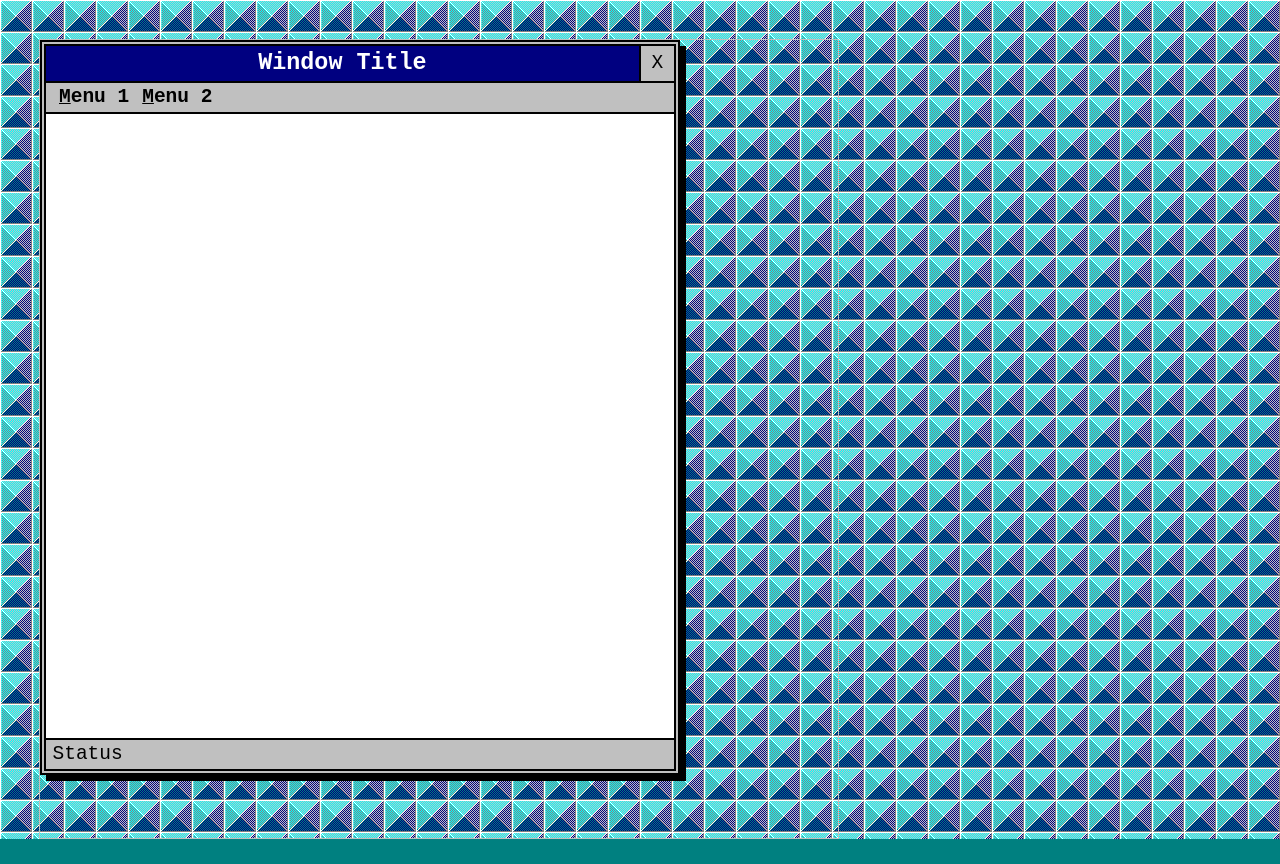
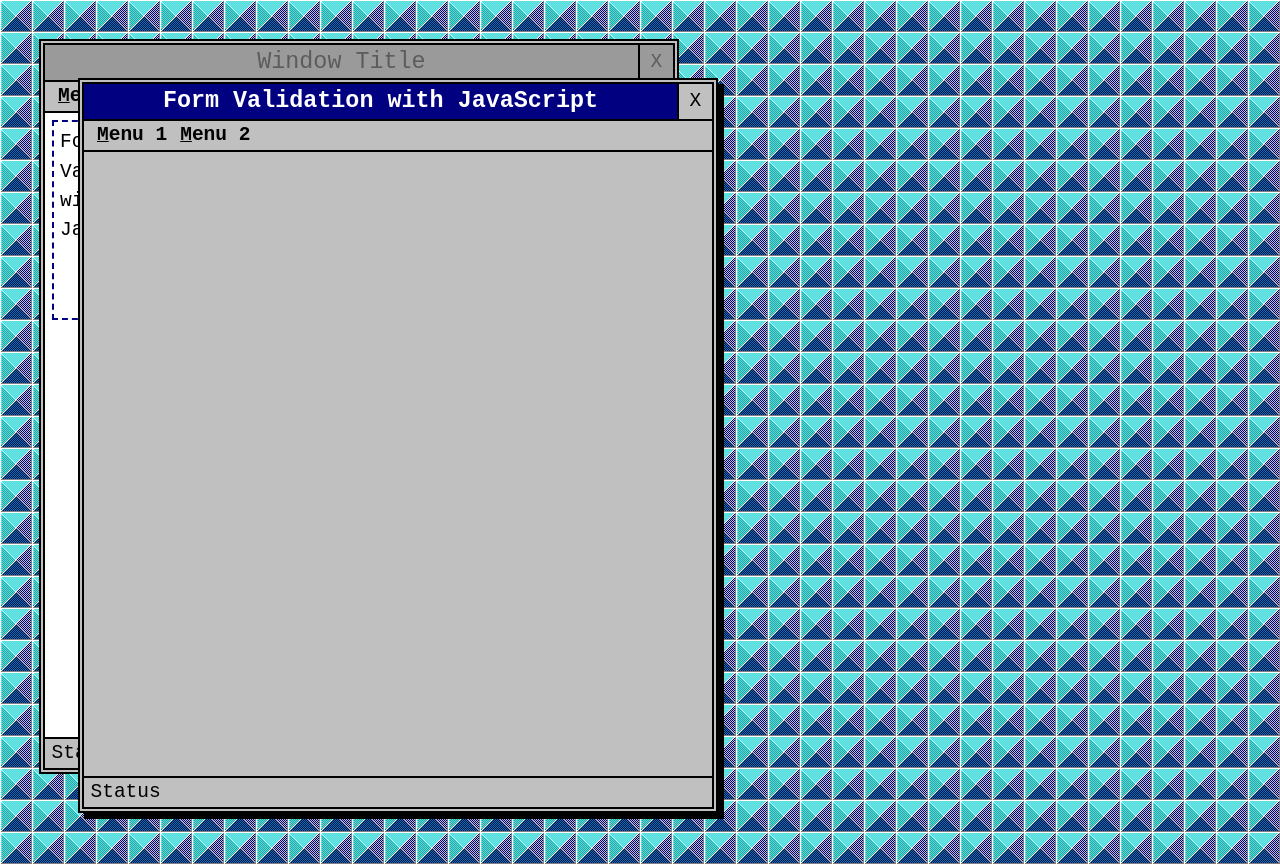
Before and after one commit to cobbland/odin-os, a website built with webpack: page src/template.html in a window 1280 px wide. Shown: the top 864 px of the page. Before the commit the page ends 839 px from the top, so only its background shows below. Built offline with nearby package versions, Linux system fonts and the light colour scheme.

Commit message:
Add close window handling

```diff
--- a/src/dropdown-menu.js
+++ b/src/dropdown-menu.js
@@ -1,7 +1,8 @@
 const dropdownMenus = Array.from(document.querySelectorAll('.dropdown-menu'));
+const windows = Array.from(document.querySelectorAll('.window'));
 
-function toggleOpen(menu) {
-    menu.classList.toggle('open')
+function toggleOpen(thing) {
+    thing.classList.toggle('open')
 }
 
 let savedMenu;
@@ -32,4 +33,15 @@ document.documentElement.addEventListener('click', (button) => {
     ) {
         toggleOpen(savedMenu);
     }
+
+    // Close button handling
+    let currentWindow = windows.filter((word) => button.target.closest('.window') === word);
+    if (button.target.classList.contains('close')) {
+        toggleOpen(currentWindow[0]);
+    }
+
+    // New window handling
+
+    // Switch window handling
+
 })
--- a/src/styles.css
+++ b/src/styles.css
@@ -17,7 +17,6 @@ body {
 body {
   line-height: 1.5; /* This requires customizing the line height for larger text. */
   font-size: 1.5rem;
-  padding: 3rem;
   background-color: teal;
   background-image: url(./img/pyramid.bmp);
   background-repeat: repeat;
@@ -33,10 +32,15 @@ input, button, textarea, select {
   font: inherit;
 }
 
+a {
+  color: inherit;
+  text-decoration: inherit;
+}
+
 .desktop {
-  height: 800px;
+  height: 1200px;
   width: 800px;
-  border: 1px solid silver;
+  border: 0px solid silver;
   position: relative;
 }
 
@@ -50,6 +54,8 @@ input, button, textarea, select {
   display: none;
   flex-direction: column;
   pointer-events: none;
+  top: 3rem;
+  left: 3rem;
 }
 
 .window.open {
@@ -129,6 +135,7 @@ input, button, textarea, select {
   border: 2px solid black;
   width: max-content;
   display: none;
+  z-index: 1;
 }
 
 .dropdown-menu.open .menu-dropdown {
@@ -137,6 +144,7 @@ input, button, textarea, select {
 
 .menu-item {
   padding: 0 0.5rem;
+  color: black;
 }
 
 .menu-item:hover {
@@ -153,6 +161,26 @@ input, button, textarea, select {
 .window-content {
   background-color: white;
   flex-grow: 1;
+  display: grid;
+  grid-template-columns: repeat(auto-fit, 175px);
+  grid-auto-rows: 200px;
+  overflow-y: scroll;
+  padding: 0.5rem;
+}
+
+.icon {
+  border: 2px dashed navy;
+  padding: 0.5rem;
+}
+
+.icon:hover {
+  cursor: pointer;
+}
+
+.icon:focus {
+  border: 2px solid navy;
+  background-color: navy;
+  color: white;
 }
 
 
@@ -160,3 +188,13 @@ input, button, textarea, select {
   border-top: 2px solid black;
   padding-left: 0.5rem;
 }
+
+#window-2 {
+  top: 6rem;
+  left: 6rem;
+}
+
+.window-form {
+  background-color: silver;
+  flex-grow: 1;
+}
--- a/src/template.html
+++ b/src/template.html
@@ -9,7 +9,7 @@
 
     <div class="desktop">
 
-      <div class="window open active">
+      <div class="window open" id="window-1">
         <div class="top-bar">
           <div class="window-title">Window Title</div>
           <div class="window-controls">
@@ -35,6 +35,45 @@
           </div>
         </div>
         <div class="window-content">
+          <div class="icon dropdown-menu" tabindex="0">
+            <div class="icon-title">Form Validation with JavaScripts</div>
+            <div class="menu-dropdown">
+              <div class="menu-item">Open</div>
+            </div>
+          </div>
+        </div>
+        <div class="status-bar">
+          <div>Status</div>
+        </div>
+      </div>
+
+      <div class="window active open" id="window-2">
+        <div class="top-bar">
+          <div class="window-title">Form Validation with JavaScript</div>
+          <div class="window-controls">
+            <div class="close">X</div>
+          </div>
+        </div>
+        <div class="menu-bar">
+          <div class="dropdown-menu">
+            <div class="menu-title">Menu 1</div>
+            <div class="menu-dropdown">
+              <div class="menu-item"><a href="https://jacobdensford.com">My Website</a></div>
+              <div class="menu-item">Item 2</div>
+              <div class="menu-item">Item 3</div>
+            </div>
+          </div>
+          <div class="dropdown-menu">
+            <div class="menu-title">Menu 2</div>
+            <div class="menu-dropdown">
+              <div class="menu-item">Item 1</div>
+              <div class="menu-item">Item 2</div>
+              <div class="menu-item">Item 3</div>
+            </div>
+          </div>
+        </div>
+        <div class="window-form">
+
         </div>
         <div class="status-bar">
           <div>Status</div>
```
